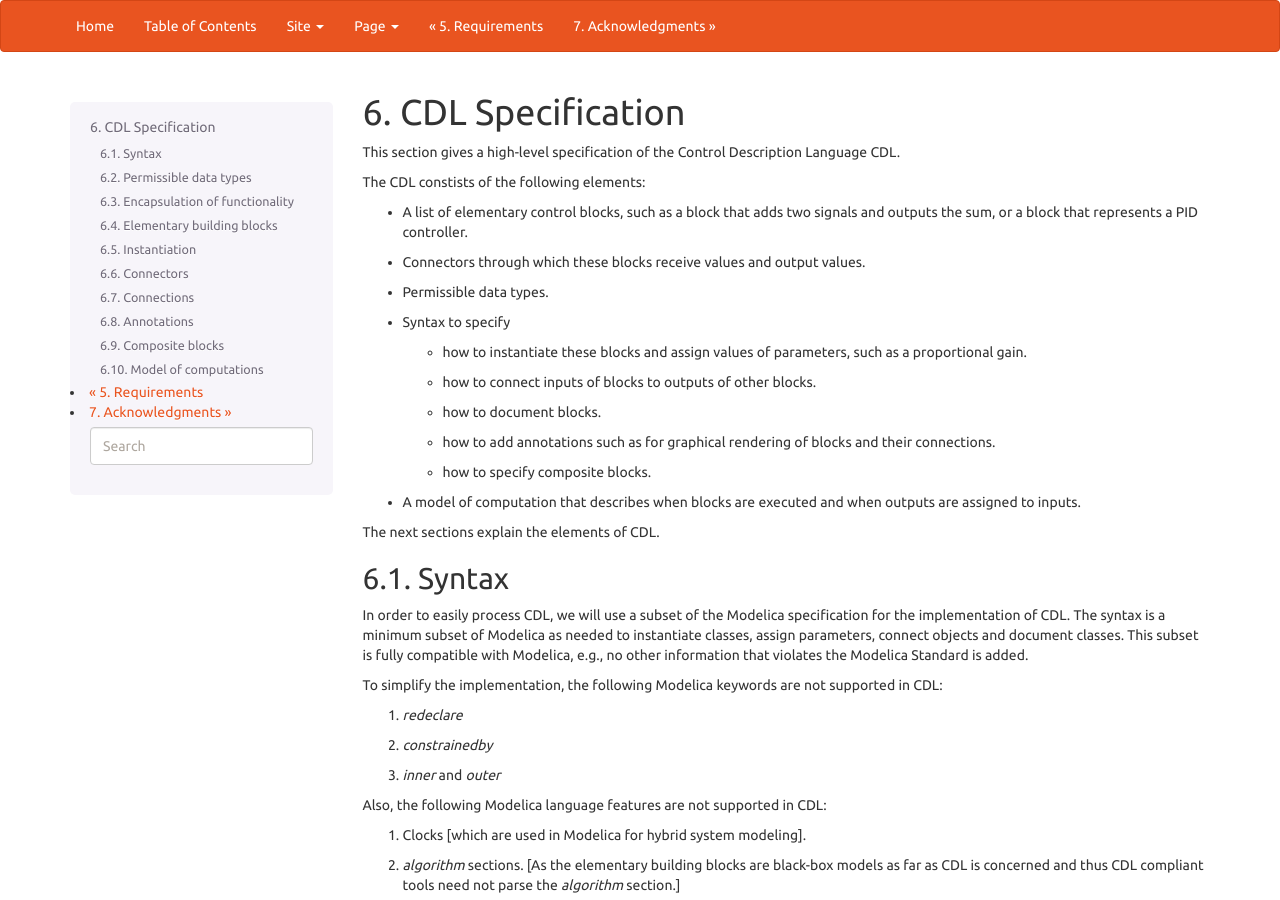
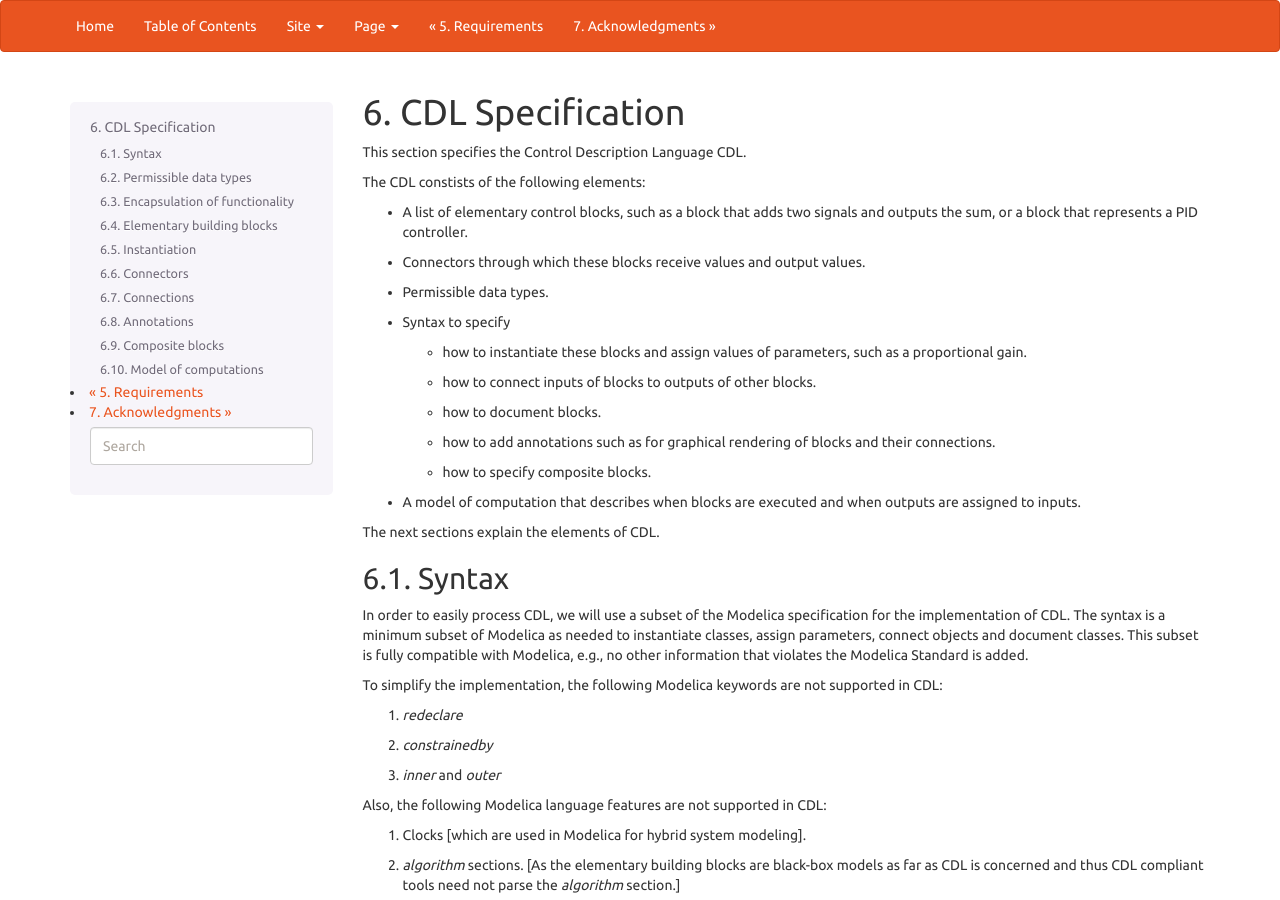
Before and after one commit to lbl-srg/obc, a Sphinx documentation site: the page built from specification/source/cdl.rst, in a window 1280 px wide and 900 px high. Built offline with Sphinx 7.4.7, drawn with Linux system fonts in a browser that asks for light colours.

Commit message:
Updated sections

```diff
--- a/specification/source/specification.rst
+++ b/specification/source/cdl.rst
@@ -1,9 +1,9 @@
-.. _sec_specification:
+.. _sec_cdl:
 
 CDL Specification
 -----------------
 
-This section gives a high-level specification of
+This section specifies
 the Control Description Language CDL.
 
 The CDL constists of the following elements:
@@ -233,13 +233,13 @@ signals is not allowed.
 [This ensures that all control sequences are expressed as block diagrams.
 For example, the following model is valid
 
-.. literalinclude:: img/specification/MyAdderValid.mo
+.. literalinclude:: img/cdl/MyAdderValid.mo
    :language: modelica
    :linenos:
 
 whereas the following model is not valid in CDL, although it is valid in Modelica
 
-.. literalinclude:: img/specification/MyAdderInvalid.mo
+.. literalinclude:: img/cdl/MyAdderInvalid.mo
    :language: modelica
    :linenos:
    :emphasize-lines: 4
@@ -273,7 +273,7 @@ CDL allows building composite blocks such as shown in
 
 .. _fig_custom_control_block:
 
-.. figure:: img/specification/CustomPWithLimiter.*
+.. figure:: img/cdl/CustomPWithLimiter.*
    :width: 500px
 
    Example of a composite control block that outputs :math:`y = \max( k \, e, \, y_{max})`
@@ -295,7 +295,7 @@ on Windows.]
 declaration of the composite block shown in :numref:`fig_custom_control_block`
 
 
-.. literalinclude:: img/specification/CustomPWithLimiter.mo
+.. literalinclude:: img/cdl/CustomPWithLimiter.mo
    :language: modelica
    :linenos:
 
--- a/specification/source/index.rst
+++ b/specification/source/index.rst
@@ -25,7 +25,7 @@ OpenBuildingControl (Working Draft)
    process
    useCases
    requirements
-   specification
+   cdl
    acknowledgments
    references
 
--- a/specification/source/requirements.rst
+++ b/specification/source/requirements.rst
@@ -36,7 +36,7 @@ CDL
 #. It shall be possible to render in a visual editor and in a textual
    editor CDL-compliant control sequences.
 #. CDL shall be a proper subset of Modelica 3.3 :cite:`Modelica2012:1`.
-   [Section :ref:`sec_specification` specifies what subset shall be supported. This will allow visualizing, editing and simulating
+   [Section :ref:`sec_cdl` specifies what subset shall be supported. This will allow visualizing, editing and simulating
    CDL with Modelica tools rather than requiring a separate tool.
    It will also simplify the integration of CDL with the design and verification tools, since they use Modelica.]
 #. It shall be possible to simulate CDL-compliant control sequences in an open-source, freely available
```
Also changed, not shown: specification/source/img/cdl/CustomPWithLimiter.svg (renamed from specification/source/img/specification/CustomPWithLimiter.svg), 8 other files.
